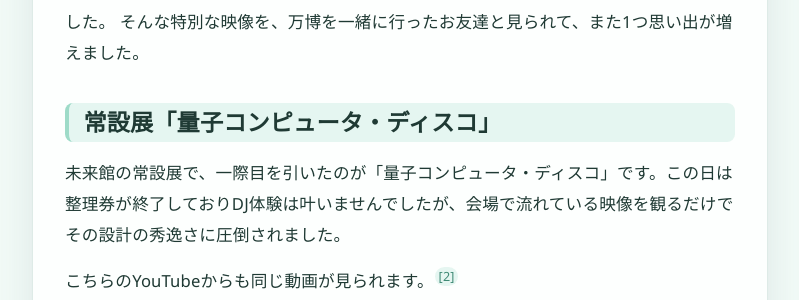
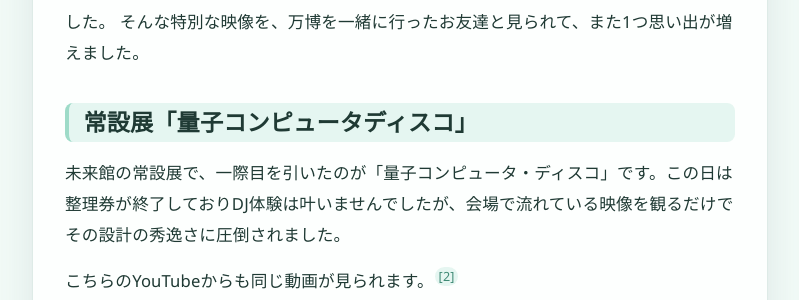
Before and after one commit to chansaki3108341/chansaki3108341.github.io, a Jekyll site: the page built from _murmurs/2026-02-27-miraikan.md, in a window 1280 px wide and 900 px high, scrolled down 2391 px. Shown: the part 154-454 px from the top of the window, without its empty margins (240-1039 px from the left). Built offline with Jekyll 4.4.1, drawn with Linux system fonts in a browser that asks for light colours; comment, search, counter and statistics services are not loaded.

Commit message:
fix(murmurs): 常設展見出し「量子コンピュータディスコ」の表記を修正

```diff
--- a/_murmurs/2026-02-27-miraikan.md
+++ b/_murmurs/2026-02-27-miraikan.md
@@ -38,7 +38,7 @@ tags: [未来館]
 そこには夢洲の空に溶け込む大屋根リングの姿が、息をのむほど美しく収められていました。
 そんな特別な映像を、万博を一緒に行ったお友達と見られて、また1つ思い出が増えました。
 
-## 常設展「量子コンピュータ・ディスコ」
+## 常設展「量子コンピュータディスコ」
 
 未来館の常設展で、一際目を引いたのが「量子コンピュータ・ディスコ」です。この日は整理券が終了しておりDJ体験は叶いませんでしたが、会場で流れている映像を観るだけでその設計の秀逸さに圧倒されました。
 
```
